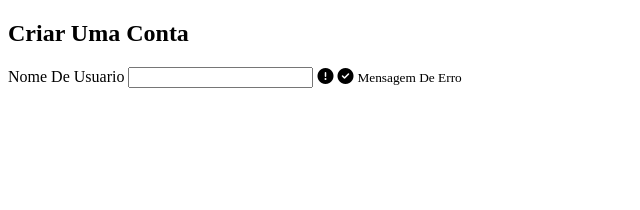
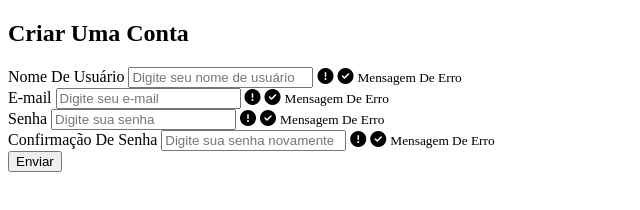
Before and after one commit to CarlosVinicios99/formulario-com-validacoes, a plain HTML site: page index.html in a window 1280 px wide. Shown: the whole page, without its empty margins (0-640 px from the left). Drawn offline with Linux system fonts and the light colour scheme.

Commit message:
Estrutura do formulario finalizada

```diff
--- a/index.html
+++ b/index.html
@@ -13,12 +13,36 @@
         </div>
         <form id="form" class="form">
             <div class="form-control">
-                <label for="username">Nome De Usuario</label>
-                <input type="text" id="username">
+                <label for="username">Nome De Usuário</label>
+                <input type="text" id="username" placeholder="Digite seu nome de usuário">
                 <i class="fas fa-exclamation-circle"></i>
                 <i class="fas fa-check-circle"></i>
                 <small>Mensagem De Erro</small>
             </div>
+             <div class="form-control">
+                <label for="email">E-mail</label>
+                <input type="text" id="email" placeholder="Digite seu e-mail">
+                <i class="fas fa-exclamation-circle"></i>
+                <i class="fas fa-check-circle"></i>
+                <small>Mensagem De Erro</small>
+            </div>
+             <div class="form-control">
+                <label for="password">Senha</label>
+                <input type="text" id="password" placeholder="Digite sua senha">
+                <i class="fas fa-exclamation-circle"></i>
+                <i class="fas fa-check-circle"></i>
+                <small>Mensagem De Erro</small>
+            </div>
+             <div class="form-control">
+                <label for="password-confirmation">Confirmação De Senha</label>
+                <input type="text" id="password-confirmation" placeholder="Digite sua senha novamente">
+                <i class="fas fa-exclamation-circle"></i>
+                <i class="fas fa-check-circle"></i>
+                <small>Mensagem De Erro</small>
+            </div>
+            <button type="submit">
+                Enviar
+            </button>
         </form>
     </div>
      <script
```
